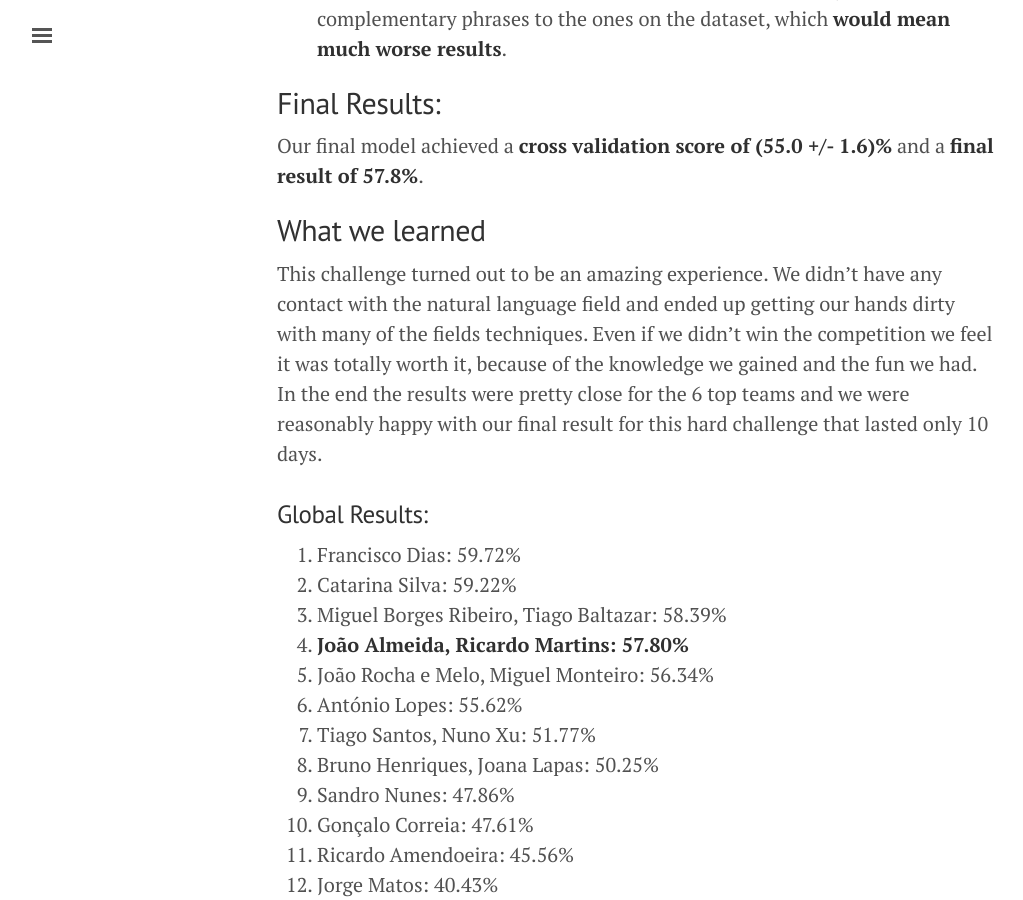
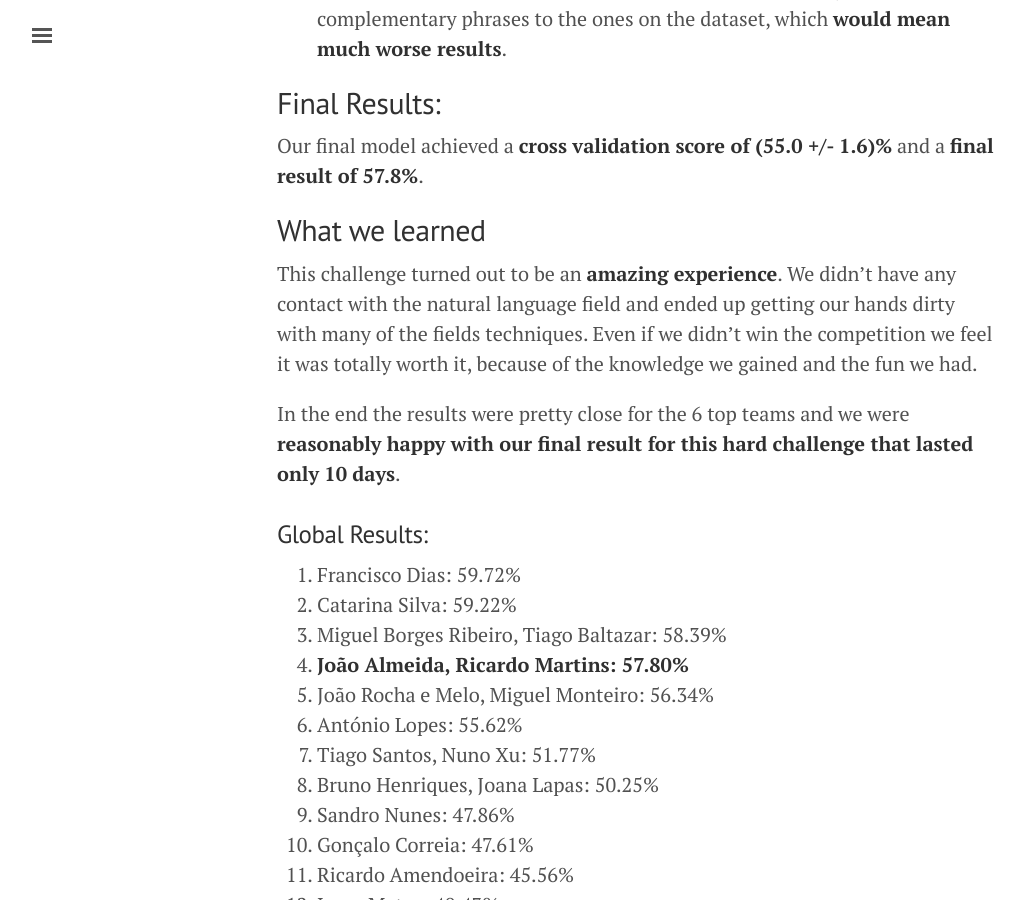
Before and after one commit to Joao-M-Almeida/Joao-M-Almeida.github.io, a Jekyll site: the page built from _posts/2016-04-30-detecting-machine-translation.md, in a window 1280 px wide and 900 px high, scrolled down 3130 px. Shown: the whole window, without its empty margins (3-1026 px from the left). Built offline with Jekyll 4.4.1, drawn with Linux system fonts in a browser that asks for light colours.

Commit message:
small improvements

```diff
--- a/_posts/2016-04-30-detecting-machine-translation.md
+++ b/_posts/2016-04-30-detecting-machine-translation.md
@@ -75,9 +75,10 @@ This situation could have been explored (we could achieve about __70% cross vali
  Our final model achieved a __cross validation score of (55.0 +/- 1.6)%__ and a __final result of 57.8%__.
 
 ## What we learned
-This challenge turned out to be an amazing experience. We didn't have any contact with the natural language field and ended up getting our hands dirty with many of the fields techniques.
+This challenge turned out to be an __amazing experience__. We didn't have any contact with the natural language field and ended up getting our hands dirty with many of the fields techniques.
 Even if we didn't win the competition we feel it was totally worth it, because of the knowledge we gained and the fun we had.
-In the end the results were pretty close for the 6 top teams and we were reasonably happy with our final result for this hard challenge that lasted only 10 days.
+
+In the end the results were pretty close for the 6 top teams and we were __reasonably happy with our final result for this hard challenge that lasted only 10 days__.
 
 ### Global Results:
 1. Francisco Dias: 59.72%
```
